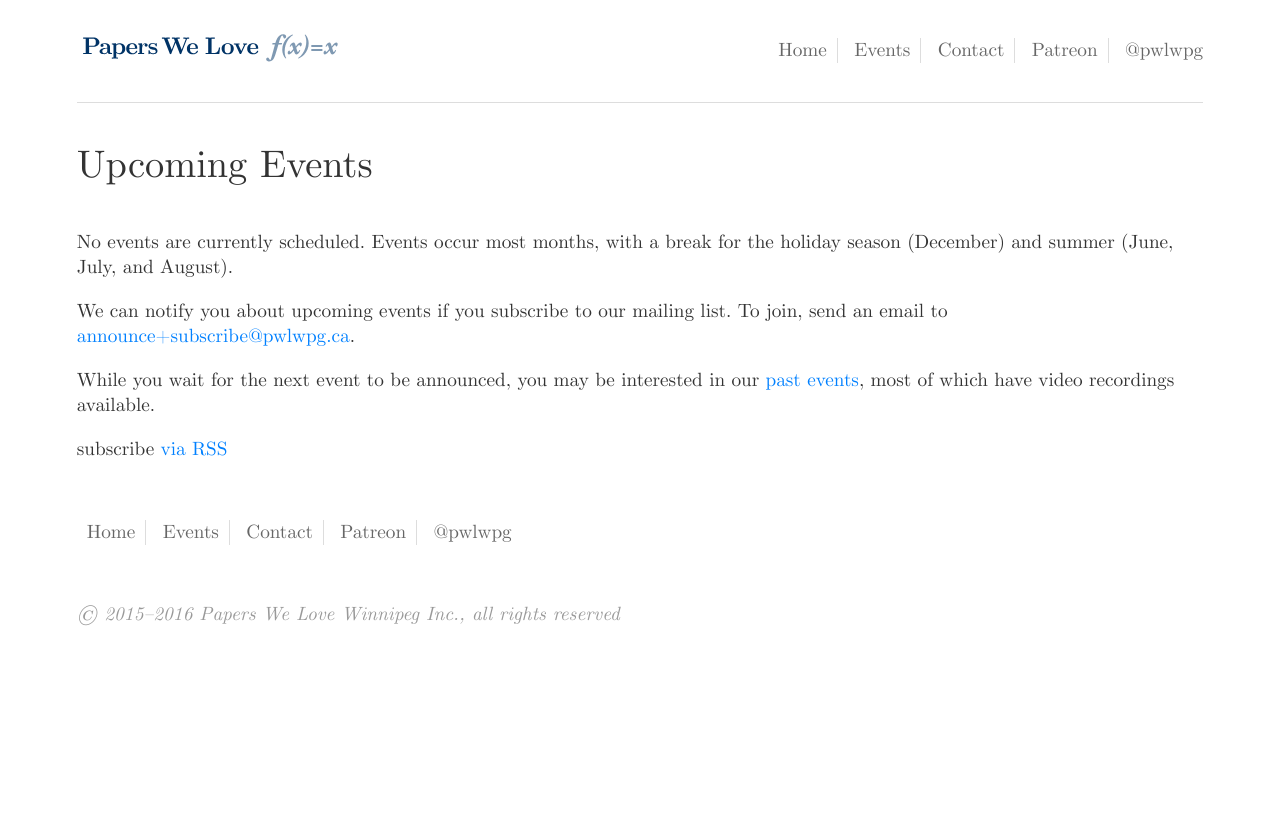
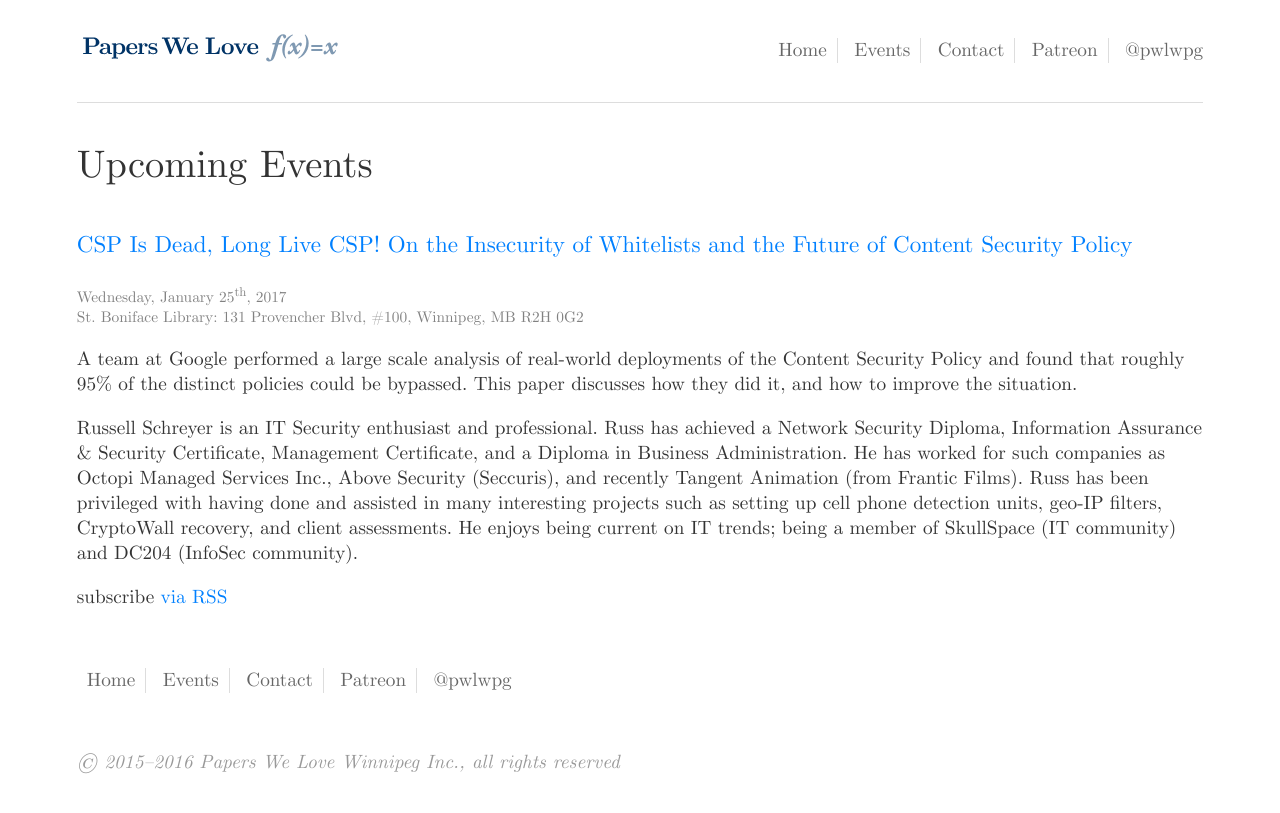
Before and after one commit to pwlwpg/pwlwpg.github.io, a Jekyll site: the page built from index.html, in a window 1280 px wide. Shown: the top 813 px of the page. Built offline with Jekyll 4.4.1, drawn with Linux system fonts in a browser that asks for light colours.

Commit message:
Add event.

```diff
--- /dev/null
+++ b/_events/2017-01-25-russ-schreyer.md
@@ -0,0 +1,13 @@
+---
+layout:    presentation
+title:     "CSP Is Dead, Long Live CSP! On the Insecurity of Whitelists and the Future of Content Security Policy"
+presenter: Russell Schreyer
+date:      2017-01-25
+video:     pending
+location:  library-stb
+upcoming:  true
+---
+
+A team at Google performed a large scale analysis of real-world deployments of the Content Security Policy and found that roughly 95% of the distinct policies could be bypassed. This paper discusses how they did it, and how to improve the situation.
+
+Russell Schreyer is an IT Security enthusiast and professional. Russ has achieved a Network Security Diploma, Information Assurance & Security Certificate, Management Certificate, and a Diploma in Business Administration. He has worked for such companies as Octopi Managed Services Inc., Above Security (Seccuris), and recently Tangent Animation (from Frantic Films). Russ has been privileged with having done and assisted in many interesting projects such as setting up cell phone detection units, geo-IP filters, CryptoWall recovery, and client assessments. He enjoys being current on IT trends; being a member of SkullSpace (IT community) and DC204 (InfoSec community).
--- a/index.html
+++ b/index.html
@@ -23,10 +23,12 @@ layout: default
       {% if event.location %}
         <span class="event-location">
         {% case event.location %}
+          {% when 'library-stb'  %}
+            St. Boniface Library: 131 Provencher Blvd, #100, Winnipeg, MB R2H 0G2
           {% when 'skullspace'  %}
-            2nd Floor, 374 Donald Street, Winnipeg, MB, R3B 2J2
+            SkullSpace: 2nd Floor, 374 Donald Street, Winnipeg, MB, R3B 2J2
           {% when 'tba' %}
-              (To Be Announced)
+            (To Be Announced)
           {% else %}
             {{ event.location }}
         {% endcase %}
```
